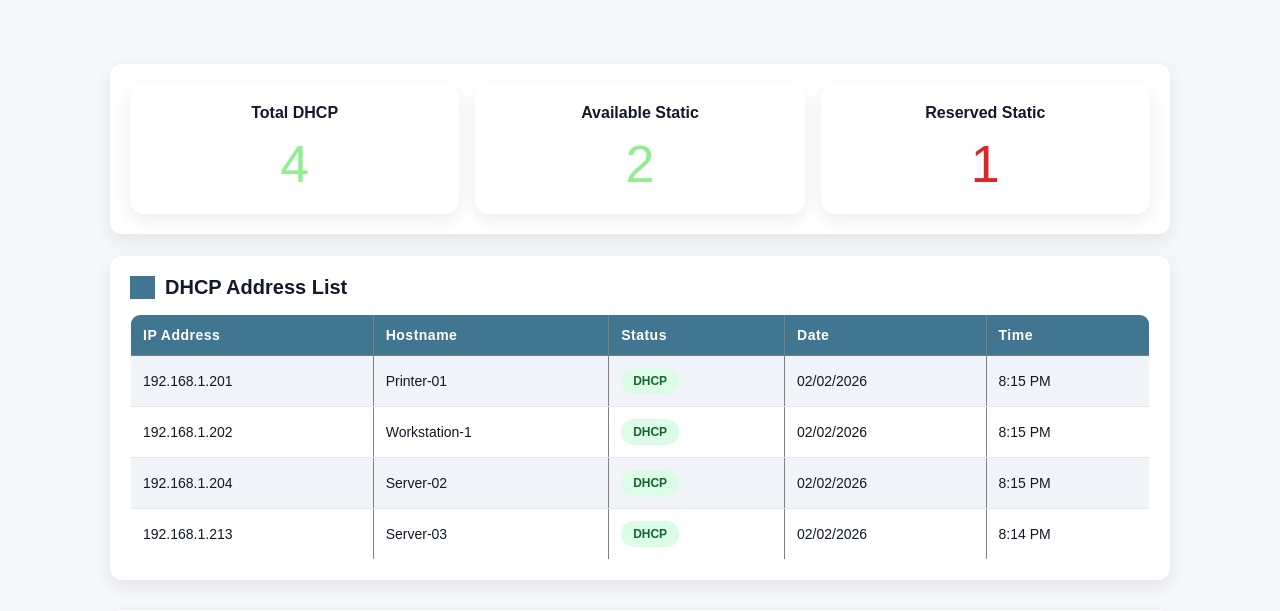
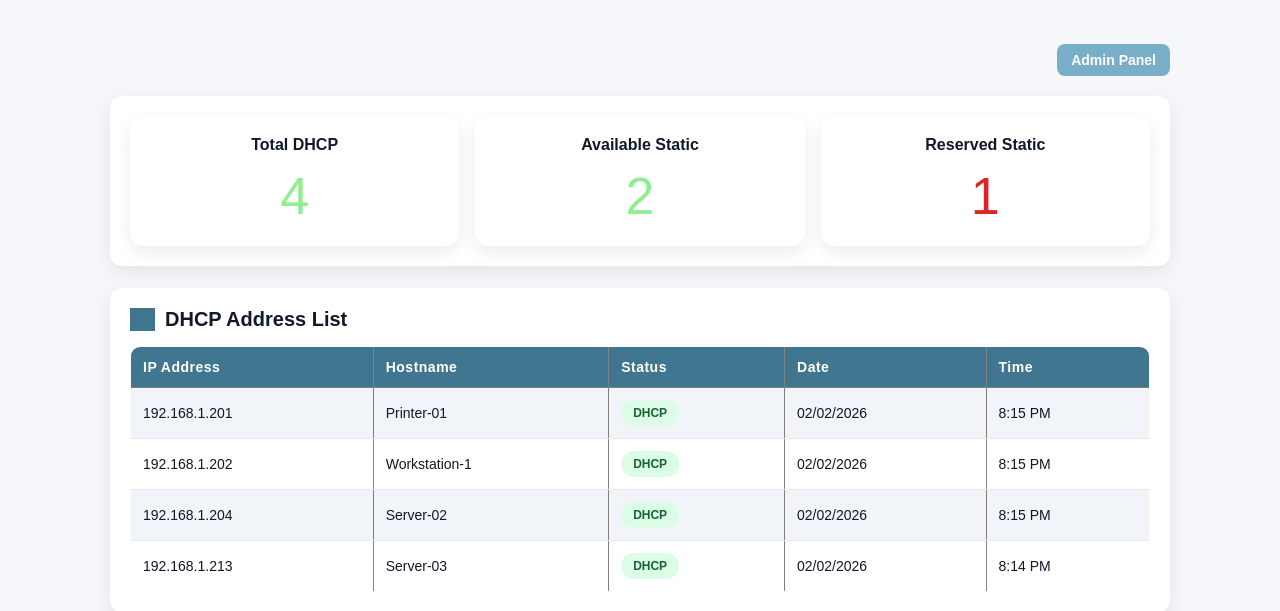
Before and after one commit to samuelembaye61-cyber/Static-ip-reservation, a Django app: page / in a window 1280 px wide. Shown: the part 67-678 px from the top of the page. Run offline with Django 4.2, Linux system fonts and the light colour scheme; data comes from the database, SQL or seed files in the repository; both versions use the stored data as it was after the commit.

Commit message:
added the admin panel button

```diff
--- a/myProject/dhcp_manager/ipam/static/css/style.css
+++ b/myProject/dhcp_manager/ipam/static/css/style.css
@@ -15,6 +15,9 @@ body{
 
 /* header */
 header{
+  display: flex;
+  flex-direction: row;
+  justify-content: space-around;
     background-color: #417690;
     color: white;
     padding: 18px 24px;
@@ -27,6 +30,13 @@ header h1 {
   font-weight: bold;
   text-align: center;
 }
+
+ /* Admin link button */
+ .admin-link{
+  display: flex;
+  flex-direction: row;
+  justify-content:flex-end;
+ }
 
 
 /* Main Layout container */
--- a/myProject/dhcp_manager/ipam/templates/ipam/dhcp_list.html
+++ b/myProject/dhcp_manager/ipam/templates/ipam/dhcp_list.html
@@ -20,6 +20,11 @@
     <!-- Main Content -->
     <main>
         <div class="container">
+            <div class="admin-link">
+                <a href="/admin/">
+                    <button class="reserve-btn">Admin Panel</button>
+                </a>
+            </div>
             <section class="summary-cards">
                 <div class="card dhcp">
                     <h3>Total DHCP</h3>
```
Also changed, not shown: myProject/dhcp_manager/db.sqlite3. Lines whose indentation alone changed are shown as unchanged.
